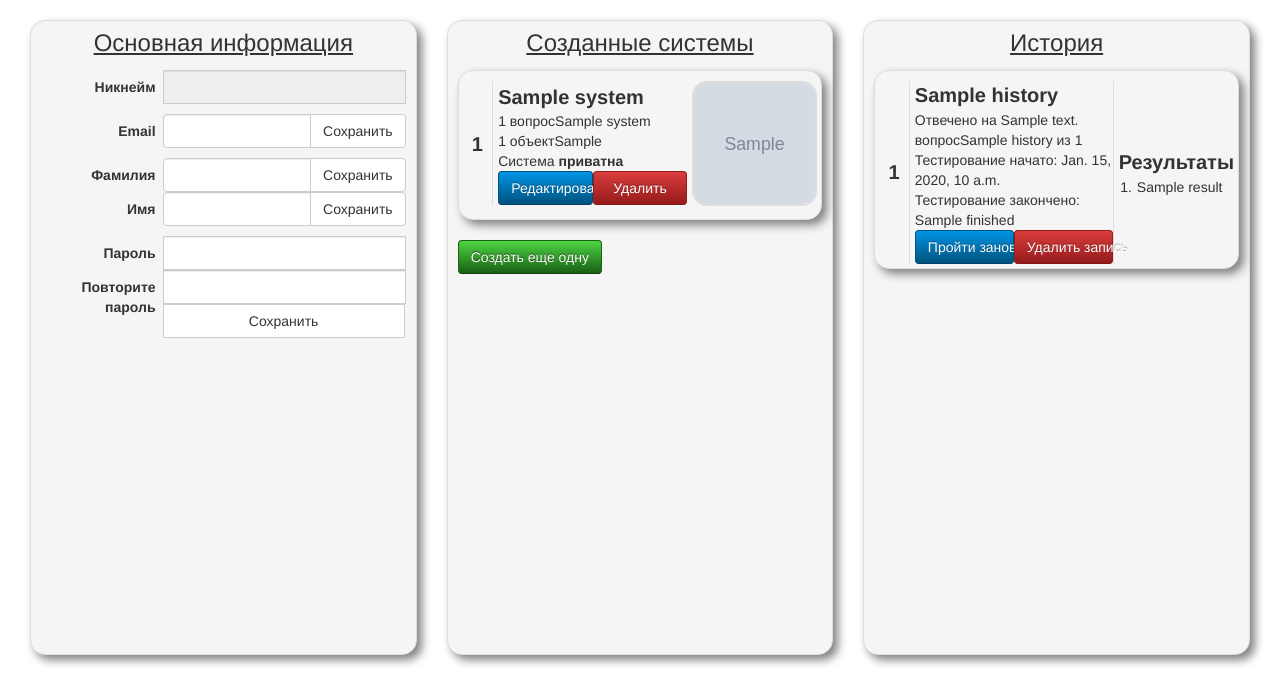
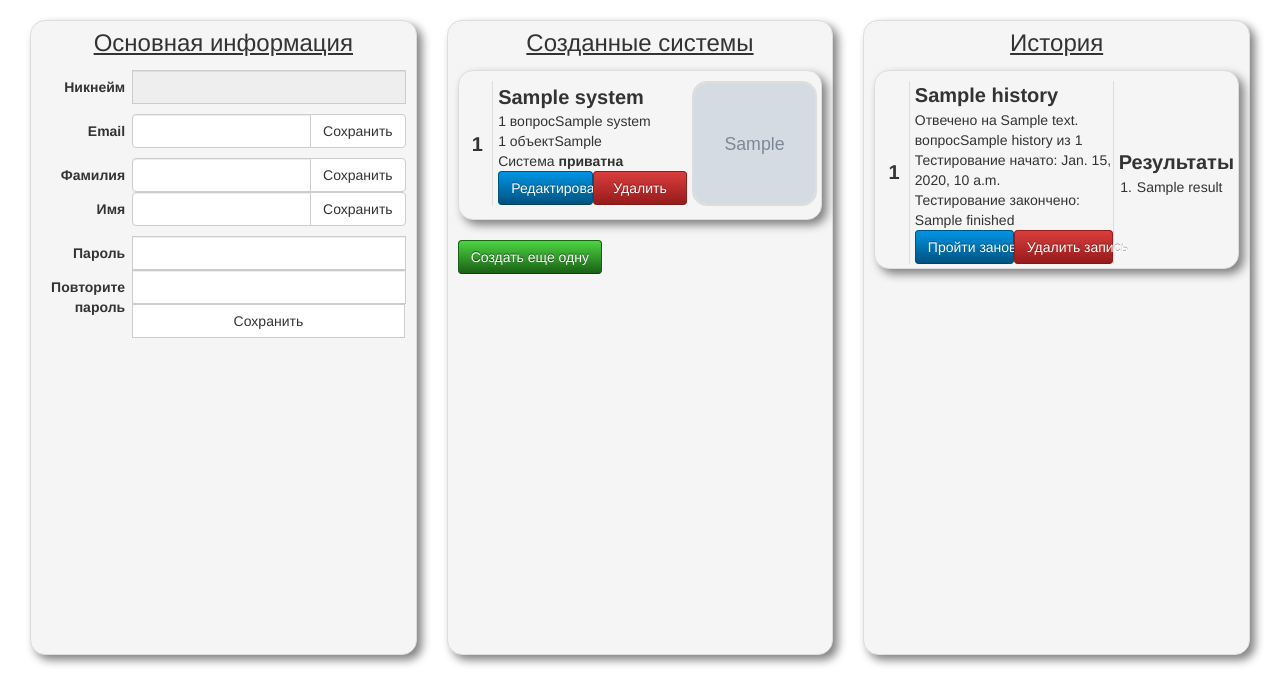
Before and after one commit to Abashinos/ExpertSystem, a Django app: template templates/profile/view_profile.html in a window 1280 px wide. Shown: the part 52-747 px from the top of the page. Run offline with Django 3.2, Linux system fonts and the light colour scheme; the template is opened without the code that fills it: most values are stand-ins (such as "Sample title", 1, 10 or a date in 2020); grey boxes marked "Sample" are stand-in pictures; parts of the project's set-up code (start-up, migrations or seed data) failed here and were passed over; some libraries are stand-ins or nearby versions.

Commit message:
col width

```diff
--- a/templates/profile/view_profile.html
+++ b/templates/profile/view_profile.html
@@ -22,18 +22,18 @@
             <p class="header-text">Основная информация</p>
             <div class="profile-info">
                 <div class="row-fluid">
-                    <label for="username-input" class="col-md-4 profile-info-label">
+                    <label for="username-input" class="col-md-3 profile-info-label">
                         Никнейм
                     </label>
-                    <div class="input-group col-md-8">
+                    <div class="input-group col-md-9">
                       <input id="username-input" type="text" class="form-control" disabled="disabled" value="{{ user.username }}">
                     </div>
                 </div>
                 <div class="row-fluid info-block">
-                    <label for="email-input" class="col-md-4 profile-info-label">
+                    <label for="email-input" class="col-md-3 profile-info-label">
                         Email
                     </label>
-                    <div class="input-group col-md-8">
+                    <div class="input-group col-md-9">
                         <input id="email-input" type="text" class="form-control" name="email" value="{{ user.email }}">
                         <span class="input-group-btn">
                             <button class="btn btn-default field-button" type="button">Сохранить</button>
@@ -42,20 +42,20 @@
 
                 </div>
                 <div class="row-fluid info-block">
-                    <label for="last_name-input" class="col-md-4 profile-info-label">
+                    <label for="last_name-input" class="col-md-3 profile-info-label">
                         Фамилия
                     </label>
-                    <div class="input-group col-md-8">
+                    <div class="input-group col-md-9">
                       <input id="last_name-input" type="text" class="form-control" name="last_name" value="{{ user.last_name }}">
                       <span class="input-group-btn">
                         <button class="btn btn-default field-button" type="button">Сохранить</button>
                       </span>
                     </div>
 
-                    <label for="first_name-input" class="col-md-4 profile-info-label">
+                    <label for="first_name-input" class="col-md-3 profile-info-label">
                         Имя
                     </label>
-                    <div class="input-group col-md-8">
+                    <div class="input-group col-md-9">
                       <input id="first_name-input" type="text" class="form-control" name="first_name" value="{{ user.first_name }}">
                       <span class="input-group-btn">
                         <button class="btn btn-default field-button" type="button">Сохранить</button>
@@ -63,19 +63,19 @@
                     </div>
                 </div>
                 <div class="row-fluid info-block">
-                    <label for="password-input" class="col-md-4 profile-info-label">
+                    <label for="password-input" class="col-md-3 profile-info-label">
                         Пароль
                     </label>
-                    <div class="input-group col-md-8">
+                    <div class="input-group col-md-9">
                       <input id="password-input" type="password" class="form-control" name="password" value="">
                     </div>
-                    <label for="password1-input" class="col-md-4 profile-info-label">
+                    <label for="password1-input" class="col-md-3 profile-info-label">
                         Повторите пароль
                     </label>
-                    <div class="input-group col-md-8">
+                    <div class="input-group col-md-9">
                       <input id="password1-input" type="password" class="form-control" name="password1" value="">
                     </div>
-                    <div class="input-group col-md-8 col-md-offset-4">
+                    <div class="input-group col-md-9 col-md-offset-3">
                         <span class="input-group-btn" style="padding-left: 1px">
                             <button class="btn btn-default pass-button" type="button" style="width: 100%">Сохранить</button>
                         </span>
```
